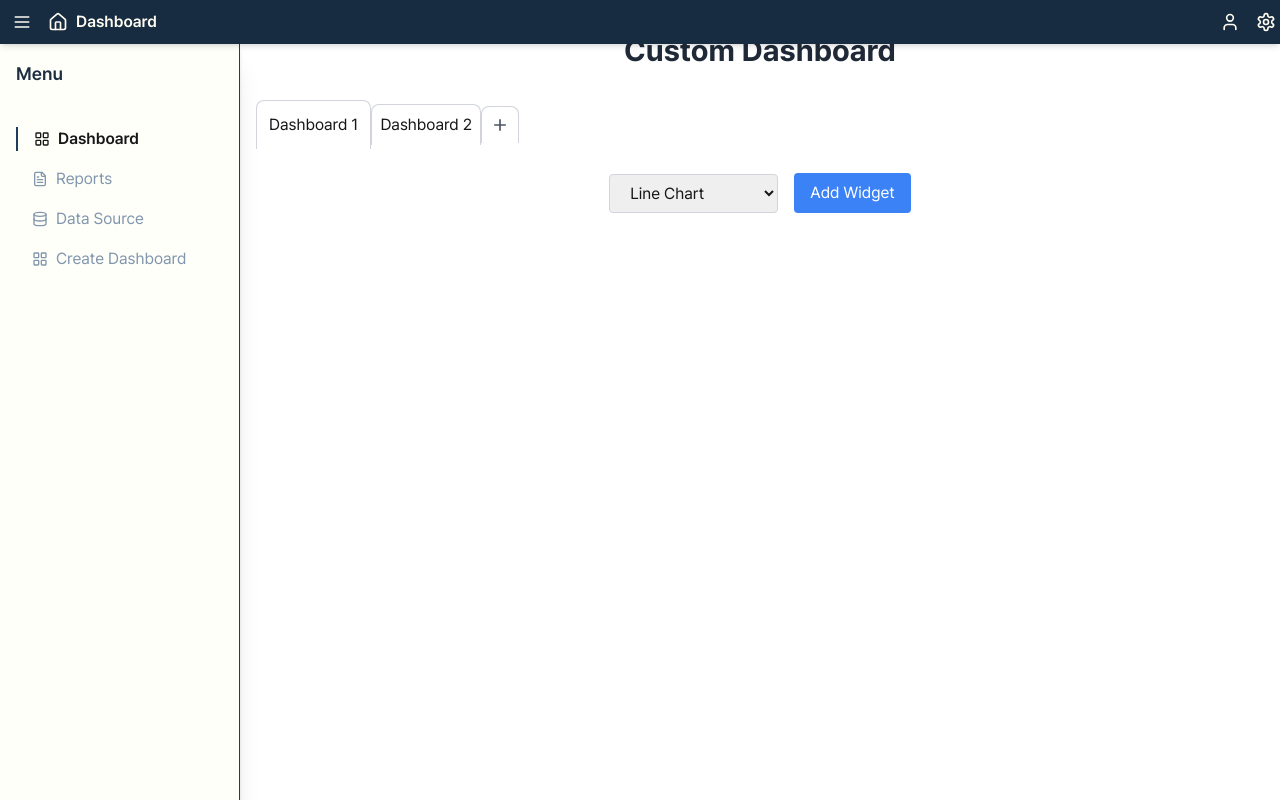
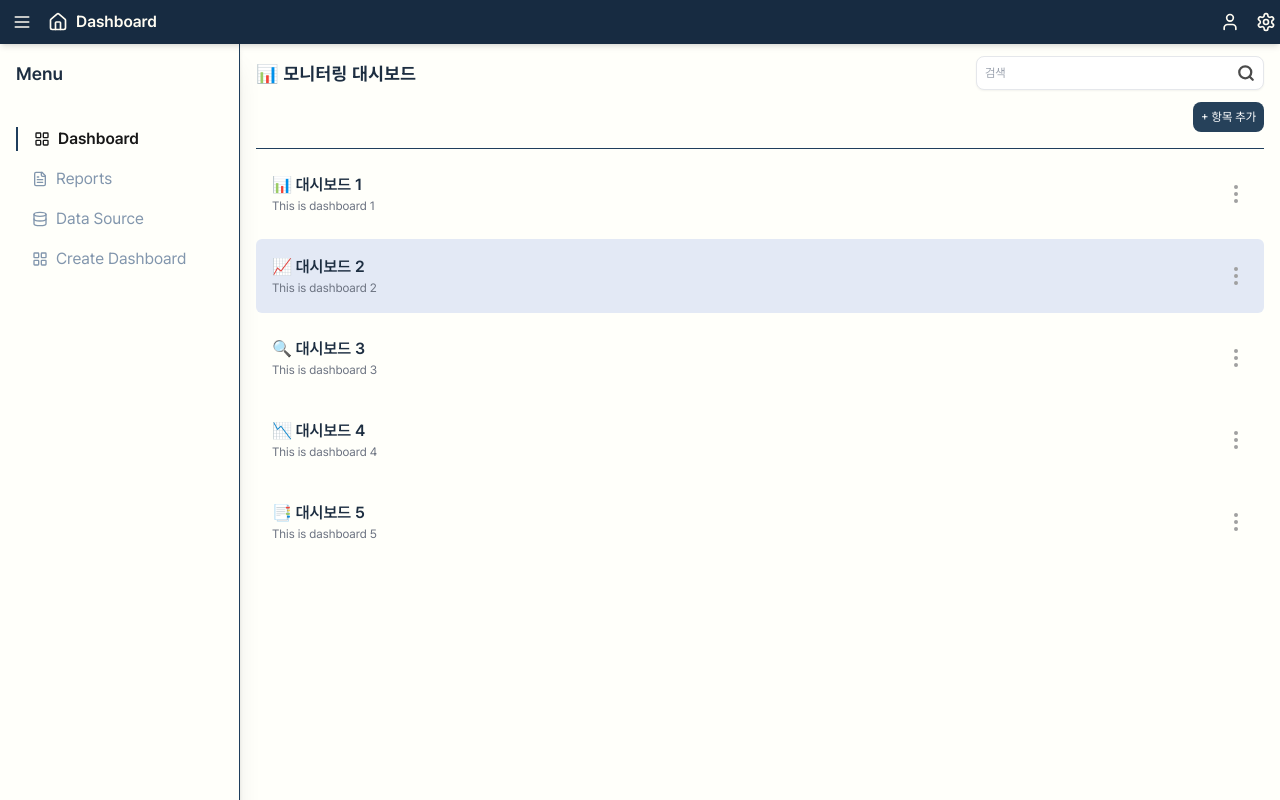
Before and after one commit to m0oMoo/monitoring_client, a Next.js app: page /dashboard2 in a window 1280 px wide. Built offline with nearby package versions, Linux system fonts and the light colour scheme.

Commit message:
design: Update dashboard page.tsx

```diff
--- a/src/app/(monitoring)/dashboard2/page.tsx
+++ b/src/app/(monitoring)/dashboard2/page.tsx
@@ -1,212 +1,167 @@
 "use client";
 
-import React, { useState } from "react";
-import ReactGridLayout, { Layout } from "react-grid-layout";
-import CustomPlotlyChart from "@/app/components/chart/customPlotlyChart";
-import Tabs from "@/app/components/dashboard/tabs";
-import { v4 as uuidv4 } from "uuid";
+import React, { useState, useEffect } from "react";
+import { MoreVertical, Trash2, Edit2 } from "lucide-react";
+import AddTabModal from "@/app/components/modal/addTabModal";
+import { DEFAULT_DASHBOARD_DATA } from "@/app/data/dashboardData";
+import SearchInput from "@/app/components/search/searchInput";
+import Alert from "@/app/components/alert/alert";
 
-const MAX_WIDGETS = 6;
+const Dashboard2Page = () => {
+  const [tabs, setTabs] = useState<any[]>(DEFAULT_DASHBOARD_DATA);
+  const [isModalOpen, setIsModalOpen] = useState<boolean>(false);
+  const [editingTabIndex, setEditingTabIndex] = useState<number | null>(null);
+  const [menuOpenIndex, setMenuOpenIndex] = useState<number | null>(null);
+  const [searchQuery, setSearchQuery] = useState<string>("");
+  const [selectedTabIndex, setSelectedTabIndex] = useState<number | null>(1);
+  const [alertMessage, setAlertMessage] = useState<string>("");
 
-const Dashboard2 = () => {
-  const [currentTab, setCurrentTab] = useState("Dashboard 1");
-  const [tabs, setTabs] = useState(["Dashboard 1", "Dashboard 2", "+"]);
-  const [layouts, setLayouts] = useState<{ [key: string]: Layout[] }>({});
-  const [widgets, setWidgets] = useState<{ [key: string]: any[] }>({});
-  const [selectedType, setSelectedType] = useState<
-    "line" | "bar" | "pie" | "doughnut"
-  >("line");
-
-  const getChartData = (type: "line" | "bar" | "pie" | "doughnut") => {
-    const commonData = {
-      labels: ["January", "February", "March", "April"],
-      values: [65, 59, 80, 81],
+  const handleSearchChange = (event: React.ChangeEvent<HTMLInputElement>) => {
+    setSearchQuery(event.target.value);
   };
 
-    if (type === "pie" || type === "doughnut") {
-      return [
-        {
-          labels: commonData.labels,
-          values: commonData.values,
-          type: "pie",
-          hole: type === "doughnut" ? 0.4 : 0,
-        },
-      ];
-    }
+  const filteredTabs = tabs.filter((tab) =>
+    tab.label.toLowerCase().includes(searchQuery.toLowerCase())
+  );
 
-    return [
-      {
-        x: commonData.labels,
-        y: commonData.values,
-        type: type,
-        mode: type === "line" ? "lines+markers" : undefined,
-        marker: { size: 10 },
-      },
-    ];
+  const handleTabEdit = (
+    index: number,
+    newName: string,
+    newDescription: string
+  ) => {
+    const updatedTabs = [...tabs];
+    updatedTabs[index].label = newName;
+    updatedTabs[index].description = newDescription;
+    setTabs(updatedTabs);
+    setEditingTabIndex(null);
+    setAlertMessage("탭이 수정되었습니다!");
   };
 
-  const chartLayout = {
-    title: "Custom Chart",
-    xaxis: { title: "X Axis" },
-    yaxis: { title: "Y Axis" },
-    showlegend: true,
+  const handleTabDelete = (index: number) => {
+    const updatedTabs = tabs.filter((_, i) => i !== index);
+    setTabs(updatedTabs);
+    setAlertMessage("탭이 삭제되었습니다!");
   };
 
-  const chartConfig = { responsive: true };
-
-  const handleSelectTab = (tab: string) => {
-    setCurrentTab(tab);
+  const handleTabAdd = (newTabName: string, newTabDescription: string) => {
+    setTabs([
+      ...tabs,
+      {
+        id: `${tabs.length + 1}`,
+        label: newTabName,
+        description: newTabDescription,
+        content: "",
+      },
+    ]);
+    setIsModalOpen(false);
+    setAlertMessage("새로운 탭이 추가되었습니다!");
   };
 
-  const handleAddTab = (newTabName: string) => {
-    setTabs((prevTabs) => [...prevTabs.slice(0, -1), newTabName, "+"]);
-    setLayouts((prev) => ({ ...prev, [newTabName]: [] }));
-    setWidgets((prev) => ({ ...prev, [newTabName]: [] }));
-    setCurrentTab(newTabName);
-  };
+  useEffect(() => {
+    if (alertMessage) {
+      const timer = setTimeout(() => {
+        setAlertMessage("");
+      }, 1000);
 
-  const handleRemoveTab = (tabName: string) => {
-    if (tabName === "+") return;
-
-    setTabs((prevTabs) => prevTabs.filter((tab) => tab !== tabName));
-    setLayouts((prev) => {
-      const { [tabName]: _, ...rest } = prev;
-      return rest;
-    });
-    setWidgets((prev) => {
-      const { [tabName]: _, ...rest } = prev;
-      return rest;
-    });
-
-    if (currentTab === tabName) {
-      const remainingTabs = tabs.filter(
-        (tab) => tab !== tabName && tab !== "+"
-      );
-      setCurrentTab(remainingTabs[0] || "");
+      return () => clearTimeout(timer);
     }
-  };
-
-  const addWidget = () => {
-    if ((widgets[currentTab] || []).length >= MAX_WIDGETS) {
-      alert(`You can only add up to ${MAX_WIDGETS} widgets.`);
-      return;
-    }
-
-    const id = uuidv4();
-    const newWidget = {
-      id,
-      type: selectedType,
-      data: getChartData(selectedType),
-      layout: chartLayout,
-      config: chartConfig,
-    };
-
-    setWidgets((prev) => ({
-      ...prev,
-      [currentTab]: [...(prev[currentTab] || []), newWidget],
-    }));
-
-    setLayouts((prev) => ({
-      ...prev,
-      [currentTab]: [
-        ...(prev[currentTab] || []),
-        { i: id, x: 0, y: Infinity, w: 4, h: 2 },
-      ],
-    }));
-  };
-
-  const removeWidget = (id: string) => {
-    setWidgets((prev) => ({
-      ...prev,
-      [currentTab]: (prev[currentTab] || []).filter(
-        (widget) => widget.id !== id
-      ),
-    }));
-
-    setLayouts((prev) => ({
-      ...prev,
-      [currentTab]: (prev[currentTab] || []).filter((item) => item.i !== id),
-    }));
-  };
+  }, [alertMessage]);
 
   return (
-    <div className="container mx-auto px-4 py-8">
-      <header className="text-center mb-8">
-        <h1 className="text-3xl font-bold text-gray-800">Custom Dashboard</h1>
+    <div className="bg-ivory-bg_sub text-navy-text min-h-screen p-4 pt-[44px]">
+      <header className="flex justify-between items-center my-3">
+        <h1 className="text-xl font-bold tracking-wide">
+          📊 모니터링 대시보드
+        </h1>
+        <SearchInput
+          searchQuery={searchQuery}
+          onSearchChange={handleSearchChange}
+        />
       </header>
+      <button
+        onClick={() => setIsModalOpen(true)}
+        className="flex bg-navy-btn py-1.5 px-2 rounded-lg text-white text-sm hover:bg-navy-btn_hover mb-4 justify-self-end"
+      >
+        + 항목 추가
+      </button>
 
-      <div className="mb-6">
-        <Tabs
-          tabs={tabs}
-          onSelect={handleSelectTab}
-          onAddTab={handleAddTab}
-          onRemoveTab={handleRemoveTab}
+      {/* 알림 메시지 표시 */}
+      {alertMessage && <Alert message={alertMessage} />}
+
+      <div className="w-full mb-2 border-b border-0.5 border-navy-border" />
+      <ul className="space-y-2">
+        {filteredTabs.map((tab, index) => (
+          <li
+            key={tab.id}
+            onClick={() => setSelectedTabIndex(index)}
+            className={`relative p-4 cursor-pointer rounded-md hover:bg-navy-hover active:bg-navy-pressed
+              ${
+                selectedTabIndex === index
+                  ? "bg-navy-selected_bg hover:bg-navy-selected_bg"
+                  : ""
+              }`}
+          >
+            <div className="flex justify-between items-center">
+              <div>
+                <h3 className="font-semibold">{tab.label}</h3>
+                <p className="text-sm text-gray-500">{tab.description}</p>
+              </div>
+              <div className="relative">
+                <MoreVertical
+                  className="text-text3 cursor-pointer hover:text-text2"
+                  onClick={(e) => {
+                    e.stopPropagation();
+                    setMenuOpenIndex(menuOpenIndex === index ? null : index);
+                  }}
                 />
-      </div>
-
-      <div className="flex items-center justify-center gap-4 mb-6">
-        <select
-          value={selectedType}
-          onChange={(e) =>
-            setSelectedType(
-              e.target.value as "line" | "bar" | "pie" | "doughnut"
-            )
+                {menuOpenIndex === index && (
+                  <div className="absolute right-0 mt-2 w-40 bg-white shadow-lg rounded-md z-50">
+                    <button
+                      className="flex items-center w-full px-4 py-2 text-sm text-gray-700 hover:bg-gray-100"
+                      onClick={(e) => {
+                        e.stopPropagation();
+                        setEditingTabIndex(index);
+                        setIsModalOpen(true);
+                        setMenuOpenIndex(null);
+                      }}
+                    >
+                      <Edit2 className="w-4 h-4 mr-2" /> 수정
+                    </button>
+                    <button
+                      className="flex items-center w-full px-4 py-2 text-sm text-red-600 hover:bg-gray-100"
+                      onClick={(e) => {
+                        e.stopPropagation();
+                        if (window.confirm("이 탭을 삭제하시겠습니까?")) {
+                          handleTabDelete(index);
                         }
-          className="px-4 py-2 border border-gray-300 rounded"
+                        setMenuOpenIndex(null);
+                      }}
                     >
-          <option value="line">Line Chart</option>
-          <option value="bar">Bar Chart</option>
-          <option value="pie">Pie Chart</option>
-          <option value="doughnut">Doughnut Chart</option>
-        </select>
-        <button
-          className="px-4 py-2 bg-blue-500 text-white rounded"
-          onClick={addWidget}
-        >
-          Add Widget
+                      <Trash2 className="w-4 h-4 mr-2" /> 삭제
                     </button>
                   </div>
+                )}
+              </div>
+            </div>
+          </li>
+        ))}
+      </ul>
 
-      <ReactGridLayout
-        className="layout"
-        layout={layouts[currentTab]}
-        cols={12}
-        rowHeight={150}
-        width={1500}
-        onLayoutChange={(newLayout) =>
-          setLayouts((prev) => ({ ...prev, [currentTab]: newLayout }))
+      <AddTabModal
+        isOpen={isModalOpen}
+        onClose={() => setIsModalOpen(false)}
+        onAddTab={handleTabAdd}
+        initialTabName={
+          editingTabIndex !== null ? tabs[editingTabIndex].label : ""
         }
-        draggableHandle=".drag-handle"
-        draggableCancel=".remove-button"
-        isDraggable={true}
-        isResizable={true}
-      >
-        {widgets[currentTab]?.map((widget) => (
-          <div
-            key={widget.id}
-            className="flex flex-col justify-between bg-white p-5 border border-gray-200 rounded-lg shadow"
-          >
-            <div className="flex justify-between">
-              <div className="drag-handle cursor-move text-gray-500">
-                <h2 className="text-lg font-semibold">{widget.type} Chart</h2>
-              </div>
-              <button
-                className="remove-button text-red-500"
-                onClick={() => removeWidget(widget.id)}
-              >
-                Remove
-              </button>
-            </div>
-            <CustomPlotlyChart
-              data={widget.data}
-              layout={widget.layout}
-              config={widget.config}
+        initialTabDescription={
+          editingTabIndex !== null ? tabs[editingTabIndex].description : ""
+        }
+        onEditTab={handleTabEdit}
+        editingIndex={editingTabIndex}
       />
-          </div>
-        ))}
-      </ReactGridLayout>
     </div>
   );
 };
 
-export default Dashboard2;
+export default Dashboard2Page;
```
Lines whose indentation alone changed are shown as unchanged.
